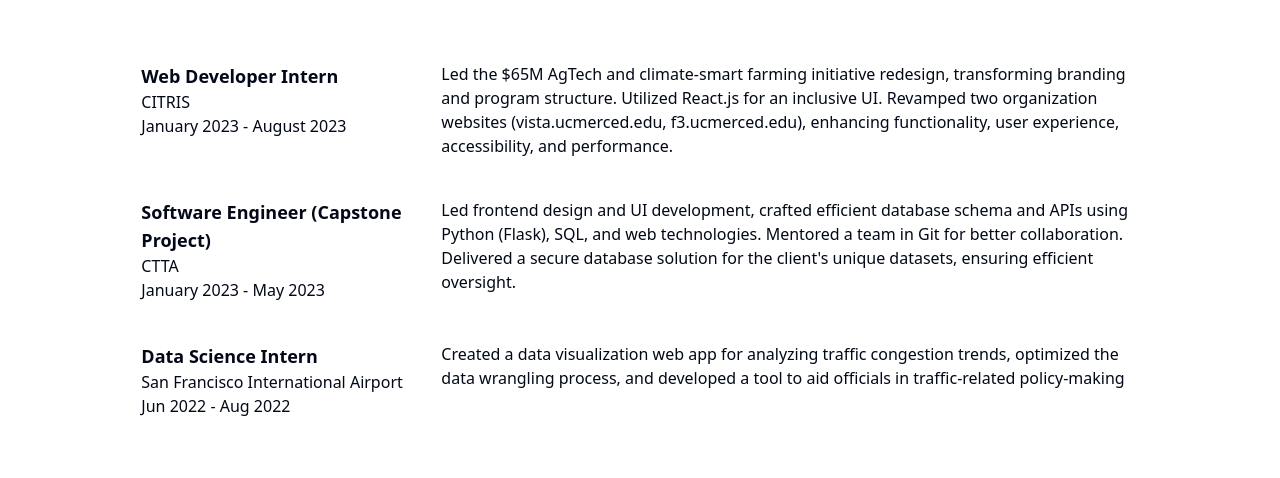
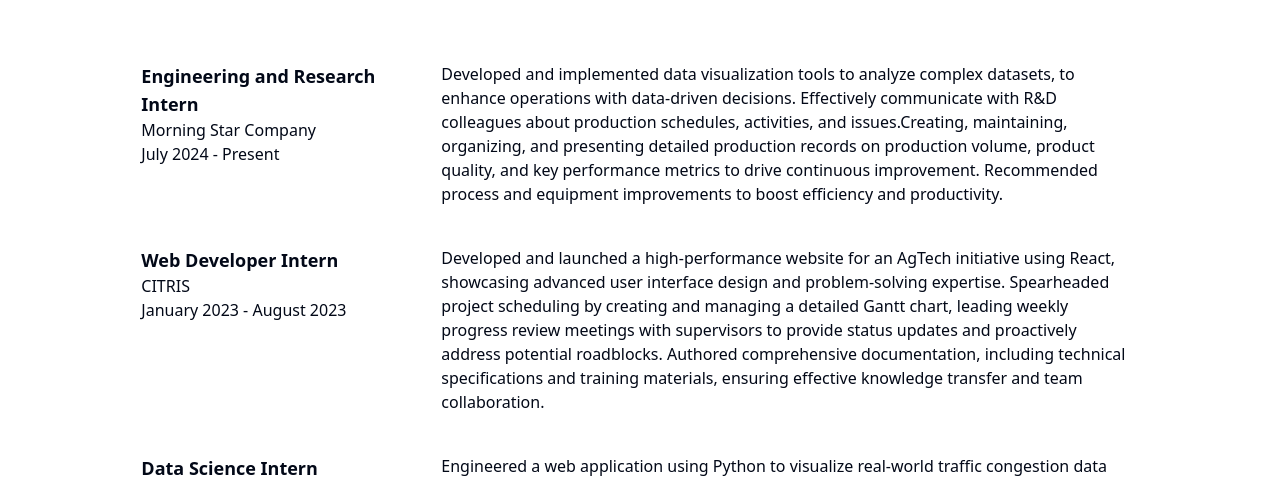
Before and after one commit to alonso-ov/my-website, a Next.js app: page / in a window 1280 px wide. Shown: the part 426-904 px from the top of the page. Built offline with nearby package versions, Linux system fonts and the light colour scheme.

Commit message:
Update Professional Experiences

```diff
--- a/components/root/professional-experiences.tsx
+++ b/components/root/professional-experiences.tsx
@@ -8,22 +8,22 @@
 
     const experiences: ExperienceProps[] = [
         {
+            title: "Engineering and Research Intern",
+            description: "Developed and implemented data visualization tools to analyze complex datasets, to enhance operations with data-driven decisions. Effectively communicate with R&D colleagues about production schedules, activities, and issues.Creating, maintaining, organizing, and presenting detailed production records on production volume, product quality, and key performance metrics to drive continuous improvement. Recommended process and equipment improvements to boost efficiency and productivity.",
+            employer: "Morning Star Company",
+            timeFrame: "July 2024 - Present"
+        },
+        {
             title: "Web Developer Intern",
-            description: "Led the $65M AgTech and climate-smart farming initiative redesign, transforming branding and program structure. Utilized React.js for an inclusive UI. Revamped two organization websites (vista.ucmerced.edu, f3.ucmerced.edu), enhancing functionality, user experience, accessibility, and performance.",
+            description: "Developed and launched a high-performance website for an AgTech initiative using React, showcasing advanced user interface design and problem-solving expertise. Spearheaded project scheduling by creating and managing a detailed Gantt chart, leading weekly progress review meetings with supervisors to provide status updates and proactively address potential roadblocks. Authored comprehensive documentation, including technical specifications and training materials, ensuring effective knowledge transfer and team collaboration.",
             employer: "CITRIS",
             timeFrame: "January 2023 - August 2023"
         },
         {
-            title: "Software Engineer (Capstone Project)",
-            description: "Led frontend design and UI development, crafted efficient database schema and APIs using Python (Flask), SQL, and web technologies. Mentored a team in Git for better collaboration. Delivered a secure database solution for the client's unique datasets, ensuring efficient oversight.",
-            employer: "CTTA",
-            timeFrame: "January 2023 - May 2023"
-        },
-        {
             title: "Data Science Intern",
-            description: "Created a data visualization web app for analyzing traffic congestion trends, optimized the data wrangling process, and developed a tool to aid officials in traffic-related policy-making",
+            description: "Engineered a web application using Python to visualize real-world traffic congestion data around the airport, offering insightful representations for enhanced weekly analysis. Enhanced data transformation with Python’s Pandas library, achieving a 50% reduction in processing time through efficient vectorization techniques. Utilized Jira for project management, task prioritization, and Agile methodologies, consistently improving project outcomes and delivering high-quality results. Concluded internship with a comprehensive PowerPoint presentation to a diverse staff, effectively communicating the insights and impact of my summer internship work.",
             employer: "San Francisco International Airport",
-            timeFrame: "Jun 2022 - Aug 2022"
+            timeFrame: "June 2022 - August 2022"
         }
     ]
 
```
